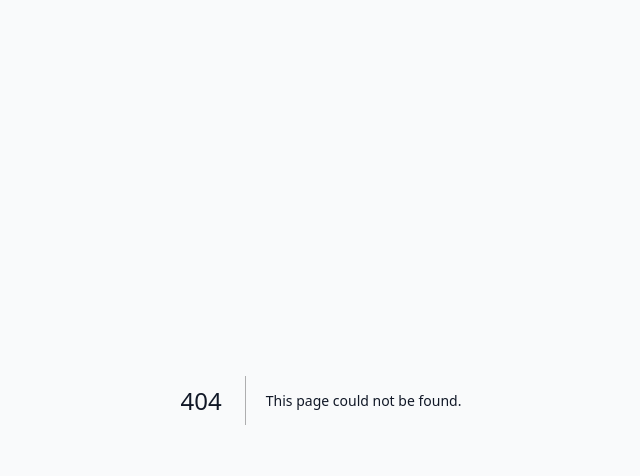
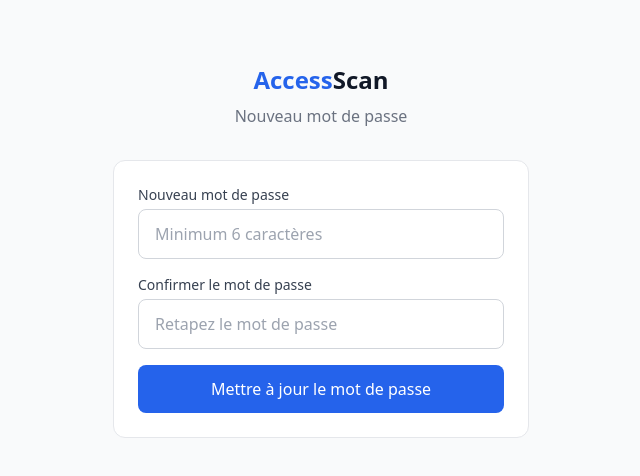
Before and after one commit to TH-HARMAND/access-scan, a Next.js app: page /auth/update-password in a window 1280 px wide. Before the commit this address had no page. Shown: the top 476 px of the page, without its empty margins (319-959 px from the left). Built offline with nearby package versions, Linux system fonts and the light colour scheme.

Commit message:
feat: AccessScan SaaS complet

```diff
--- a/app/auth/callback/route.ts
+++ b/app/auth/callback/route.ts
@@ -5,6 +5,7 @@
 export async function GET(request: Request) {
   const { searchParams, origin } = new URL(request.url);
   const code = searchParams.get("code");
+  const type = searchParams.get("type");
 
   if (code) {
     const cookieStore = cookies();
@@ -25,6 +26,10 @@
       }
     );
     await supabase.auth.exchangeCodeForSession(code);
+
+    if (type === "recovery") {
+      return NextResponse.redirect(`${origin}/auth/update-password`);
+    }
   }
 
   return NextResponse.redirect(origin);
--- a/app/auth/login/page.tsx
+++ b/app/auth/login/page.tsx
@@ -74,6 +74,11 @@
             required
             minLength={6}
           />
+          <div className="text-right mt-1">
+            <Link href="/auth/reset-password" className="text-xs text-blue-600 hover:underline">
+              Mot de passe oublié ?
+            </Link>
+          </div>
         </div>
 
         <button
--- /dev/null
+++ b/app/auth/reset-password/page.tsx
@@ -0,0 +1,104 @@
+"use client";
+
+import { useState } from "react";
+import { createClient } from "@/lib/supabase-browser";
+import Link from "next/link";
+
+export default function ResetPassword() {
+  const [email, setEmail] = useState("");
+  const [loading, setLoading] = useState(false);
+  const [sent, setSent] = useState(false);
+  const [error, setError] = useState("");
+
+  const handleReset = async (e: React.FormEvent) => {
+    e.preventDefault();
+    setLoading(true);
+    setError("");
+
+    const supabase = createClient();
+    const { error: resetError } = await supabase.auth.resetPasswordForEmail(email, {
+      redirectTo: `${window.location.origin}/auth/callback?type=recovery`,
+    });
+
+    if (resetError) {
+      setError("Erreur lors de l'envoi. Vérifiez votre email.");
+      setLoading(false);
+      return;
+    }
+
+    setSent(true);
+    setLoading(false);
+  };
+
+  if (sent) {
+    return (
+      <main className="max-w-md mx-auto px-4 py-16">
+        <div className="text-center mb-8">
+          <Link href="/" className="text-2xl font-bold">
+            <span className="text-blue-600">Access</span>Scan
+          </Link>
+        </div>
+        <div className="bg-green-50 border border-green-200 rounded-xl p-6 text-center">
+          <p className="text-green-700 text-lg font-medium mb-2">Email envoyé !</p>
+          <p className="text-green-600 text-sm">
+            Si un compte existe avec l&apos;adresse <span className="font-medium">{email}</span>, vous recevrez un lien pour réinitialiser votre mot de passe.
+          </p>
+          <p className="text-gray-400 text-xs mt-4">Pensez à vérifier vos spams.</p>
+          <Link href="/auth/login" className="inline-block mt-4 text-blue-600 hover:underline font-medium text-sm">
+            Retour à la connexion
+          </Link>
+        </div>
+      </main>
+    );
+  }
+
+  return (
+    <main className="max-w-md mx-auto px-4 py-16">
+      <div className="text-center mb-8">
+        <Link href="/" className="text-2xl font-bold">
+          <span className="text-blue-600">Access</span>Scan
+        </Link>
+        <p className="text-gray-500 mt-2">Réinitialiser votre mot de passe</p>
+      </div>
+
+      <form onSubmit={handleReset} className="bg-white rounded-xl border border-gray-200 p-6 space-y-4">
+        {error && (
+          <div className="p-3 bg-red-50 border border-red-200 rounded-lg text-red-700 text-sm">
+            {error}
+          </div>
+        )}
+
+        <p className="text-sm text-gray-600">
+          Entrez votre adresse email. Vous recevrez un lien pour créer un nouveau mot de passe.
+        </p>
+
+        <div>
+          <label htmlFor="email" className="block text-sm font-medium text-gray-700 mb-1">Email</label>
+          <input
+            id="email"
+            type="email"
+            value={email}
+            onChange={(e) => setEmail(e.target.value)}
+            className="w-full px-4 py-3 border border-gray-300 rounded-lg focus:outline-none focus:ring-2 focus:ring-blue-500"
+            placeholder="vous@exemple.fr"
+            required
+          />
+        </div>
+
+        <button
+          type="submit"
+          disabled={loading}
+          className="w-full py-3 bg-blue-600 text-white rounded-lg font-medium hover:bg-blue-700 disabled:opacity-50 transition-colors"
+        >
+          {loading ? "Envoi..." : "Envoyer le lien"}
+        </button>
+
+        <p className="text-center text-sm text-gray-500">
+          <Link href="/auth/login" className="text-blue-600 hover:underline font-medium">
+            Retour à la connexion
+          </Link>
+        </p>
+      </form>
+    </main>
+  );
+}
--- /dev/null
+++ b/app/auth/update-password/page.tsx
@@ -0,0 +1,115 @@
+"use client";
+
+import { useState } from "react";
+import { createClient } from "@/lib/supabase-browser";
+import Link from "next/link";
+import { useRouter } from "next/navigation";
+
+export default function UpdatePassword() {
+  const [password, setPassword] = useState("");
+  const [confirm, setConfirm] = useState("");
+  const [loading, setLoading] = useState(false);
+  const [error, setError] = useState("");
+  const [success, setSuccess] = useState(false);
+  const router = useRouter();
+
+  const handleUpdate = async (e: React.FormEvent) => {
+    e.preventDefault();
+    setError("");
+
+    if (password !== confirm) {
+      setError("Les mots de passe ne correspondent pas.");
+      return;
+    }
+
+    setLoading(true);
+
+    const supabase = createClient();
+    const { error: updateError } = await supabase.auth.updateUser({
+      password,
+    });
+
+    if (updateError) {
+      setError("Erreur lors de la mise à jour. Le lien a peut-être expiré.");
+      setLoading(false);
+      return;
+    }
+
+    setSuccess(true);
+    setTimeout(() => {
+      router.push("/");
+      router.refresh();
+    }, 2000);
+  };
+
+  if (success) {
+    return (
+      <main className="max-w-md mx-auto px-4 py-16">
+        <div className="text-center mb-8">
+          <Link href="/" className="text-2xl font-bold">
+            <span className="text-blue-600">Access</span>Scan
+          </Link>
+        </div>
+        <div className="bg-green-50 border border-green-200 rounded-xl p-6 text-center">
+          <p className="text-green-700 text-lg font-medium mb-2">Mot de passe mis à jour !</p>
+          <p className="text-green-600 text-sm">Redirection en cours...</p>
+        </div>
+      </main>
+    );
+  }
+
+  return (
+    <main className="max-w-md mx-auto px-4 py-16">
+      <div className="text-center mb-8">
+        <Link href="/" className="text-2xl font-bold">
+          <span className="text-blue-600">Access</span>Scan
+        </Link>
+        <p className="text-gray-500 mt-2">Nouveau mot de passe</p>
+      </div>
+
+      <form onSubmit={handleUpdate} className="bg-white rounded-xl border border-gray-200 p-6 space-y-4">
+        {error && (
+          <div className="p-3 bg-red-50 border border-red-200 rounded-lg text-red-700 text-sm">
+            {error}
+          </div>
+        )}
+
+        <div>
+          <label htmlFor="password" className="block text-sm font-medium text-gray-700 mb-1">Nouveau mot de passe</label>
+          <input
+            id="password"
+            type="password"
+            value={password}
+            onChange={(e) => setPassword(e.target.value)}
+            className="w-full px-4 py-3 border border-gray-300 rounded-lg focus:outline-none focus:ring-2 focus:ring-blue-500"
+            placeholder="Minimum 6 caractères"
+            required
+            minLength={6}
+          />
+        </div>
+
+        <div>
+          <label htmlFor="confirm" className="block text-sm font-medium text-gray-700 mb-1">Confirmer le mot de passe</label>
+          <input
+            id="confirm"
+            type="password"
+            value={confirm}
+            onChange={(e) => setConfirm(e.target.value)}
+            className="w-full px-4 py-3 border border-gray-300 rounded-lg focus:outline-none focus:ring-2 focus:ring-blue-500"
+            placeholder="Retapez le mot de passe"
+            required
+            minLength={6}
+          />
+        </div>
+
+        <button
+          type="submit"
+          disabled={loading}
+          className="w-full py-3 bg-blue-600 text-white rounded-lg font-medium hover:bg-blue-700 disabled:opacity-50 transition-colors"
+        >
+          {loading ? "Mise à jour..." : "Mettre à jour le mot de passe"}
+        </button>
+      </form>
+    </main>
+  );
+}
```
